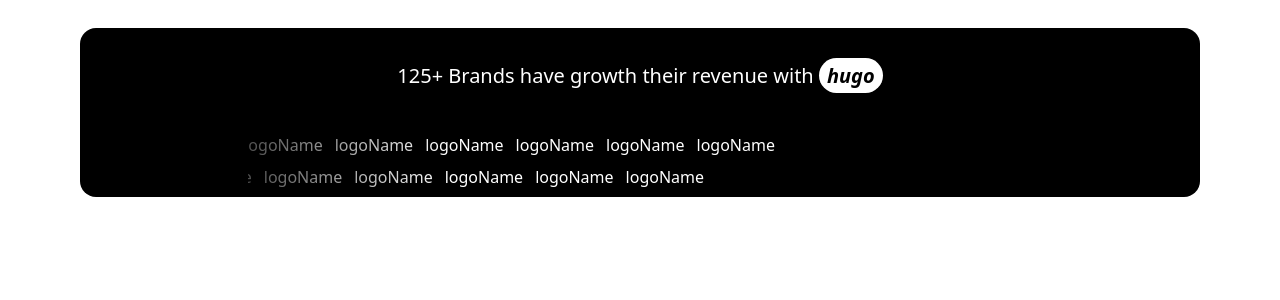
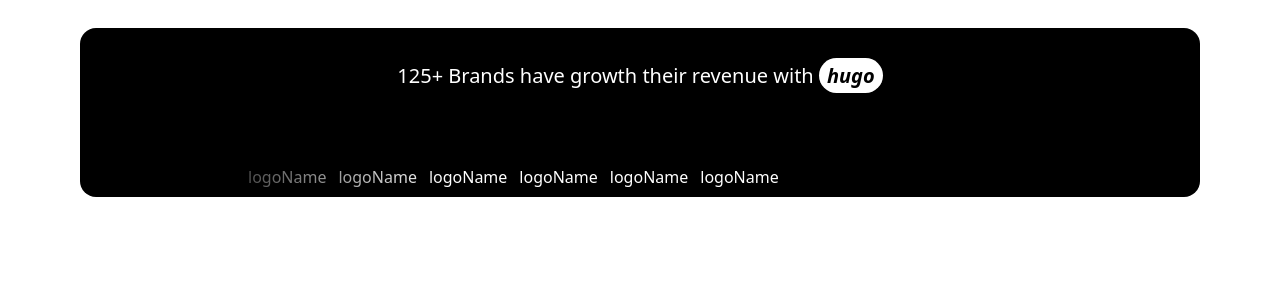
Before and after one commit to dragonsbootcampllc/ReactFlaim, a React (Vite) app: page /LogosComp in a window 1280 px wide. Shown: the top 300 px of the page. Built offline with nearby package versions, Linux system fonts and the light colour scheme.

Commit message:
new changes

```diff
--- a/public/assets/css/index.css
+++ b/public/assets/css/index.css
@@ -2,6 +2,20 @@
 @tailwind base;
 @tailwind components;
 @tailwind utilities;
+
+
+
+
+.content .container .top {
+    animation: moveRight 10s linear 0s infinite normal none  ;
+    /* transform: translateX(0); */
+}
+
+/* .content .container .bottom .icon{
+    animation: moveLeft 10s linear infinite, resetPositionBottom 10s 5s linear  infinite;
+    transform: translateX(100%);
+} */
+
 
 
 
@@ -11,8 +25,9 @@
     }
 
     100% {
-        transform: translateX(100%);
+        transform: translateX(calc(-230px* 8));
     }
+
 }
 
 @keyframes moveLeft {
@@ -23,34 +38,14 @@
     100% {
         transform: translateX(0);
     }
+
 }
 
-.content .container .top .icon{
-    animation: moveRight 10s linear infinite, resetPositionTop 10s 5s linear infinite;
+0% {
     transform: translateX(0);
 }
 
-.content .container .bottom .icon{
-    animation: moveLeft 10s linear infinite, resetPositionBottom 10s 5s linear  infinite;
-    transform: translateX(100%);
+
+100% {
+    transform: translateX(calc(-230px* 8));
 }
-
-@keyframes resetPositionTop {
-    0% {
-        transform: translateX(0);
-    }
-
-    100% {
-        transform: translateX(-100%);
-    }
-}
-
-@keyframes resetPositionBottom {
-    0% {
-        transform: translateX(-100%);
-    }
-
-    100% {
-        transform: translateX(0);
-    }
-}
--- a/src/hazem-components/LogosComp-components/Card.jsx
+++ b/src/hazem-components/LogosComp-components/Card.jsx
@@ -12,7 +12,7 @@ function Card({ Data}) {
             <div className="content relative w-full p-2 overflow-hidden">
                 <div className="overlay absolute z-10  top-0 left-0 w-full h-full bg-[linear-gradient(to_right,_black,_transparent_30%,_transparent_50%,_transparent,_black)]   bottom-[0%]  right-[0%]"></div>
                 <div className="container relative" >
-                    <div className="top flex items-center gap-3 overflow-hidden ">
+                    <div className="top flex items-center gap-3  ">
                         <div className="icon">
                             { Data.Content.top.icon1 ? Data.Content.top.icon1:"Null"}
                         </div>
```
